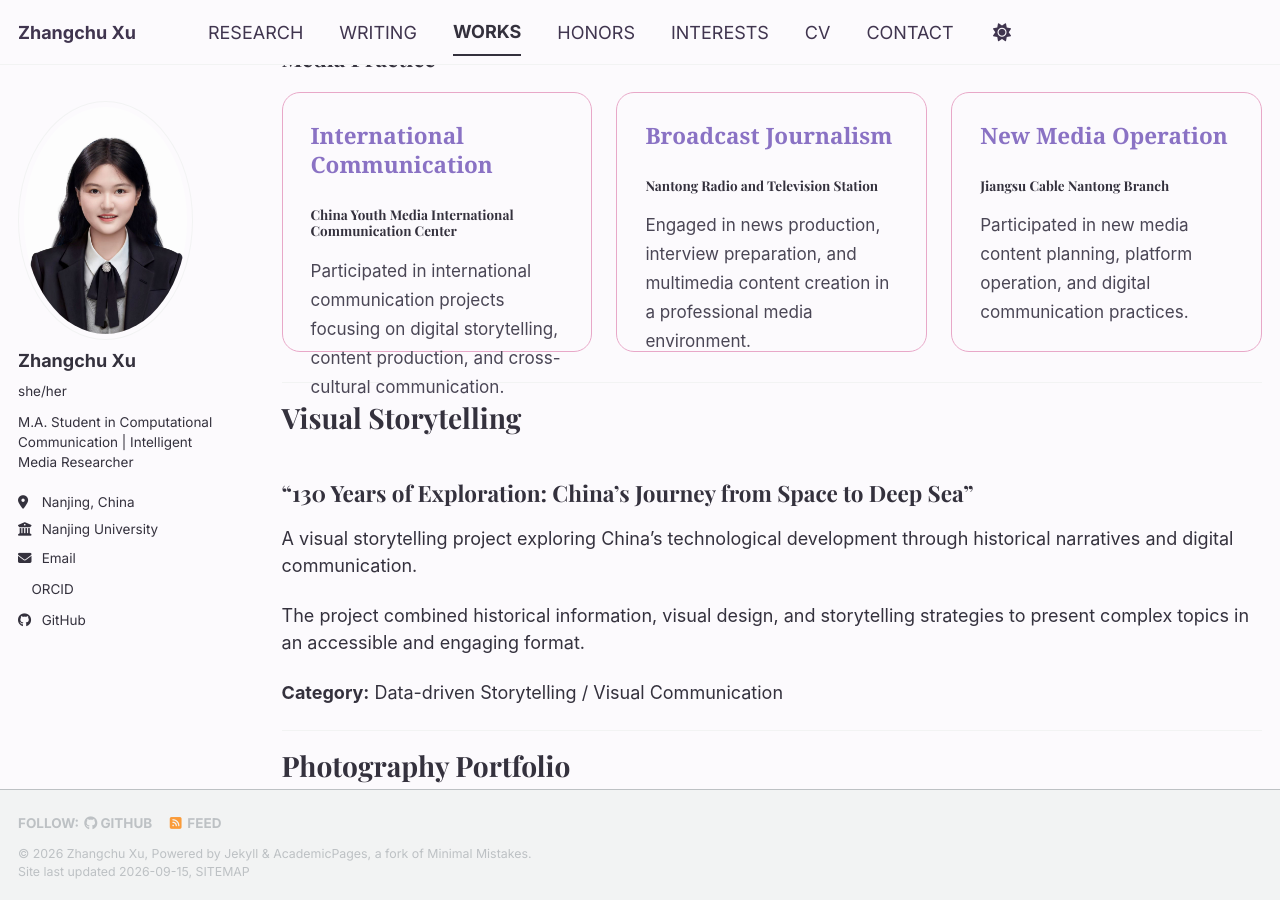
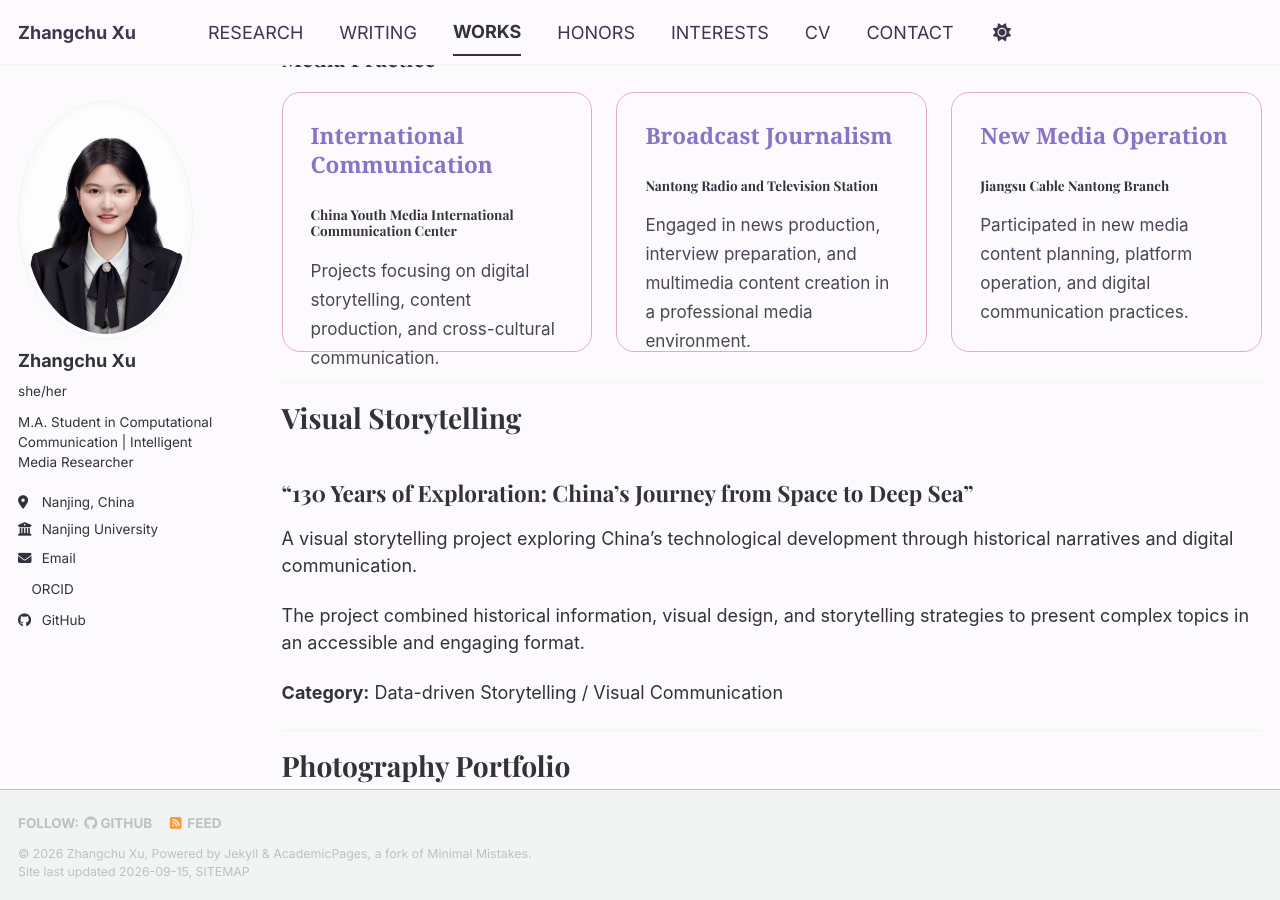
Before and after one commit to xuzhangchu0103/xuzhangchu0103.github.io, a Jekyll site: the page built from _pages/works.md, in a window 1280 px wide and 900 px high, scrolled down 324 px. Built offline with Jekyll 4.4.1, drawn with Linux system fonts in a browser that asks for light colours; a style sheet for code colours, icons or effects is not loaded.

Commit message:
Remove 'Participated in' from project description

```diff
--- a/_pages/works.md
+++ b/_pages/works.md
@@ -27,7 +27,7 @@ My work combines communication research, media production, and visual approaches
 <h4>China Youth Media International Communication Center</h4>
 
 <p>
-Participated in international communication projects focusing on digital storytelling, content production, and cross-cultural communication.
+Projects focusing on digital storytelling, content production, and cross-cultural communication.
 </p>
 
 </div>
```
